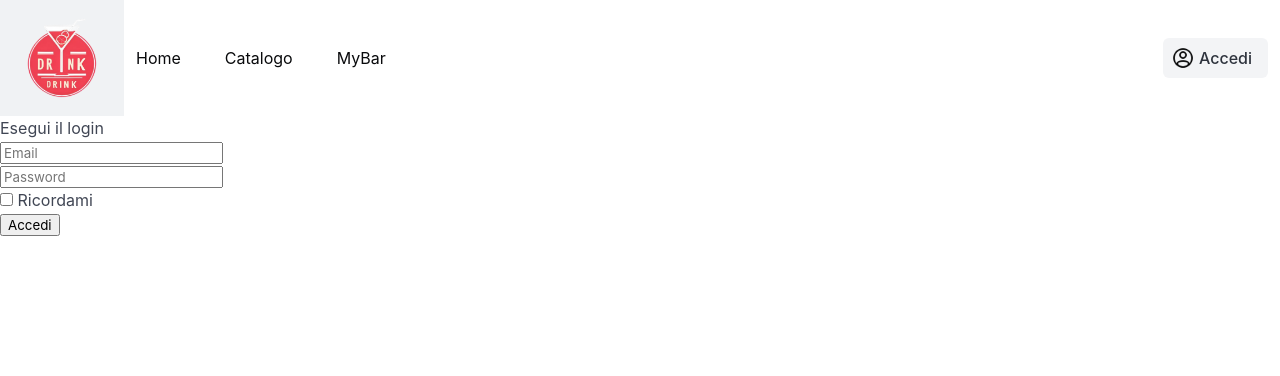
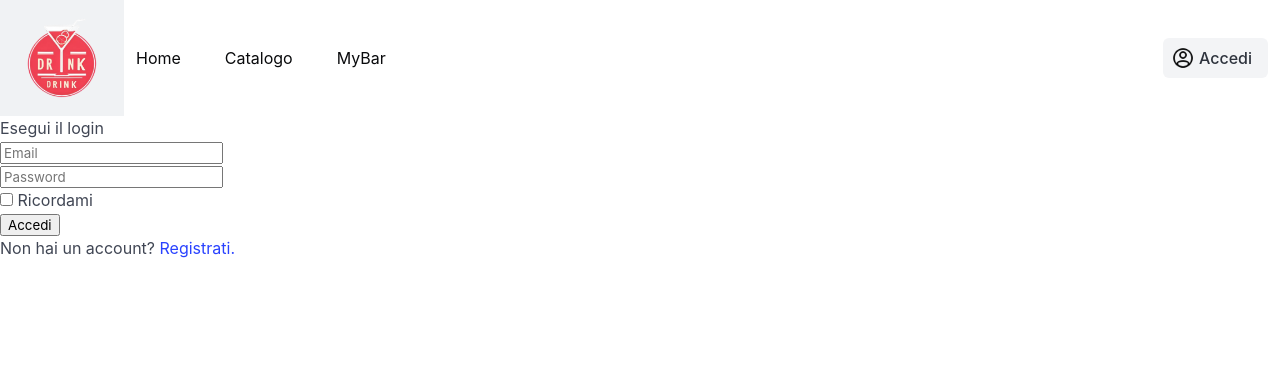
Before and after one commit to GregPesc/progetto_terranova, a Flask app: page /account/login in a window 1280 px wide. Shown: the top 376 px of the page. Run offline with Flask 3, Linux system fonts and the light colour scheme; parts of the project's set-up code (start-up, migrations or seed data) failed here and were passed over.

Commit message:
add registration link to login page

```diff
--- a/app/app/templates/login.html
+++ b/app/app/templates/login.html
@@ -30,4 +30,10 @@
     <div>{{ form.submit }}</div>
   </fieldset>
 </form>
+
+<p>
+  Non hai un account?
+  <a href="{{ url_for('login.register_route') }}">Registrati.</a>
+</p>
+
 {% endblock content %}
```
